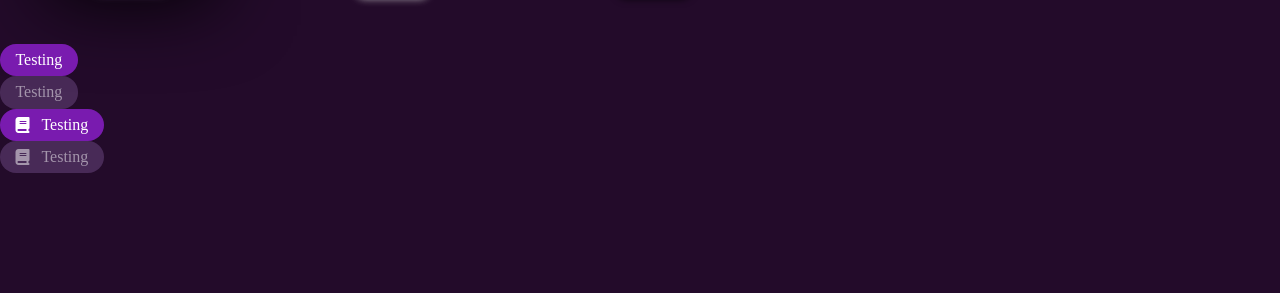
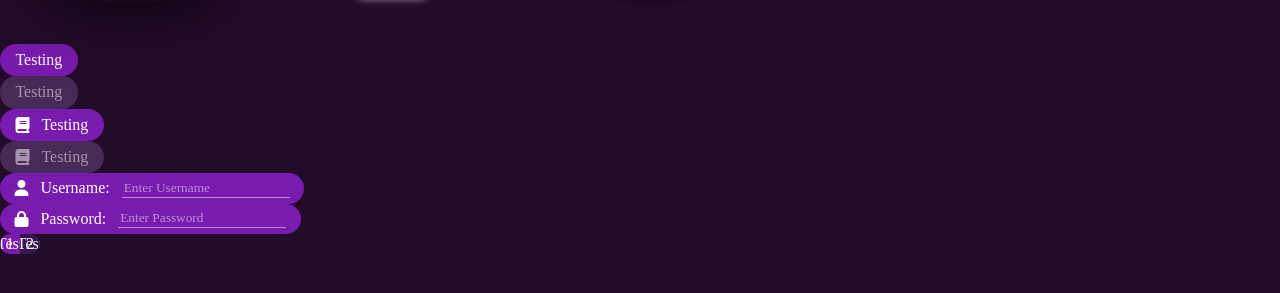
Before and after one commit to Anti5893/Swen261-Project-Alchemy-Alley, an Angular app in the folder estore-ui/: page /test in a window 1280 px wide. Shown: the part 365-658 px from the top of the page. Built offline with nearby package versions, Linux system fonts and the light colour scheme; a web font is replaced by a local one.

Commit message:
Added inputs with icons to global styling

```diff
--- a/estore-ui/src/app/test/test.component.html
+++ b/estore-ui/src/app/test/test.component.html
@@ -52,3 +52,25 @@
 <div class="button button-disabled">Testing</div>
 <div class="button"><i class="fa-solid fa-book"></i>Testing</div>
 <div class="button button-disabled"><i class="fa-solid fa-book"></i>Testing</div>
+
+<div class="input">
+  <i class="fa-solid fa-user"></i>
+  Username:
+  <input type="text" placeholder="Enter Username">
+</div>
+<div class="input">
+  <i class="fa-solid fa-lock"></i>
+  Password:
+  <input type="password" placeholder="Enter Password">
+</div>
+
+<form class="radio-parent">
+  <label class="radio-child">
+    <input type="radio" name="test" checked>
+    <span>Test 1</span>
+  </label>
+  <label class="radio-child">
+    <input type="radio" name="test">
+    <span>Test 2</span>
+  </label>
+</form>
--- a/estore-ui/src/styles.css
+++ b/estore-ui/src/styles.css
@@ -412,7 +412,6 @@ img {
 	justify-content: center;
 	width: max-content;
 	height: 2vh;
-	position: relative;
 	padding: calc(4px + 0.25vw) calc(8px + 0.5vw) calc(4px + 0.25vw) calc(8px + 0.5vw);
 
 	color: var(--text);
@@ -448,3 +447,32 @@ img {
 .button:has(i) {
 	column-gap: 0.75rem;
 }
+
+/* Inputs with Icon */
+
+.input {
+	display: flex;
+	align-items: center;
+	justify-content: center;
+	column-gap: 0.75rem;
+	width: max-content;
+	height: 2vh;
+	padding: calc(4px + 0.25vw) calc(8px + 0.5vw) calc(4px + 0.25vw) calc(8px + 0.5vw);
+
+	color: var(--text);
+	background-color: var(--primary);
+	border-radius: 1rem;
+}
+
+.input > input {
+	font-family: inherit;
+	color: var(--text);
+	background-color: var(--primary);
+	border: none;
+	border-bottom: solid 0.1rem var(--secondary);
+	outline: none;
+}
+
+.input > input::placeholder {
+	color: rgb(from var(--text) r g b / 0.5);
+}
```
